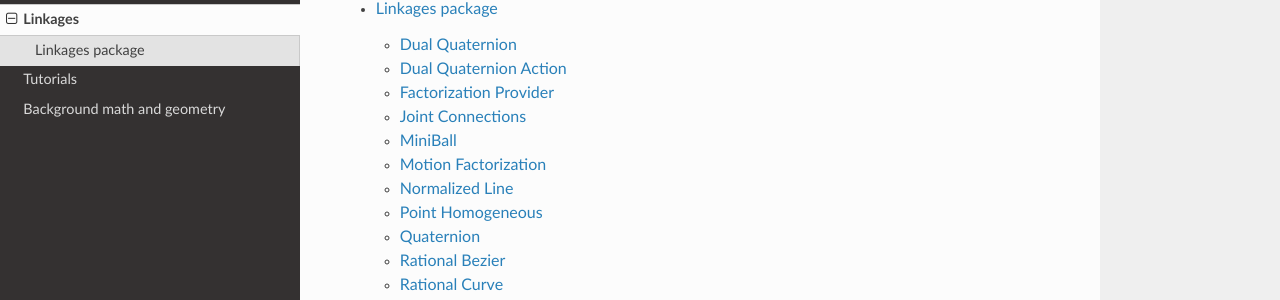
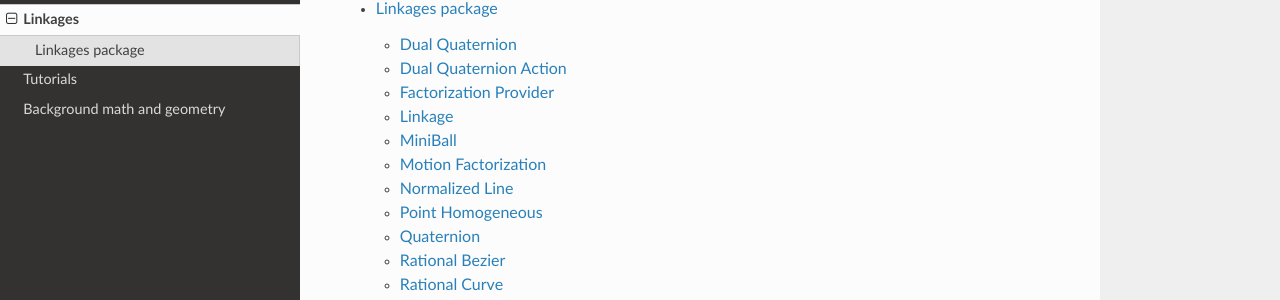
Before and after one commit to hucik14/rational-linkages, a Sphinx documentation site: the page built from docs/source/modules.rst, in a window 1280 px wide. Shown: the part 163-463 px from the top of the page. Built offline with Sphinx 7.4.7 and the Read the Docs theme 2.0.0, drawn with Linux system fonts in a browser that asks for light colours.

```diff
--- a/docs/source/linkages.rst
+++ b/docs/source/linkages.rst
@@ -25,11 +25,11 @@ Factorization Provider
    :undoc-members:
    :show-inheritance:
 
-Joint Connections
------------------
+Linkage
+-------
 
 .. automodule:: linkages.Linkage
-   :members: Linkage, PointsConnection
+   :members: Linkage, PointsConnection, LineSegment
    :undoc-members:
    :show-inheritance:
 
```
Also changed, not shown: README.md (+2 -2 lines).
